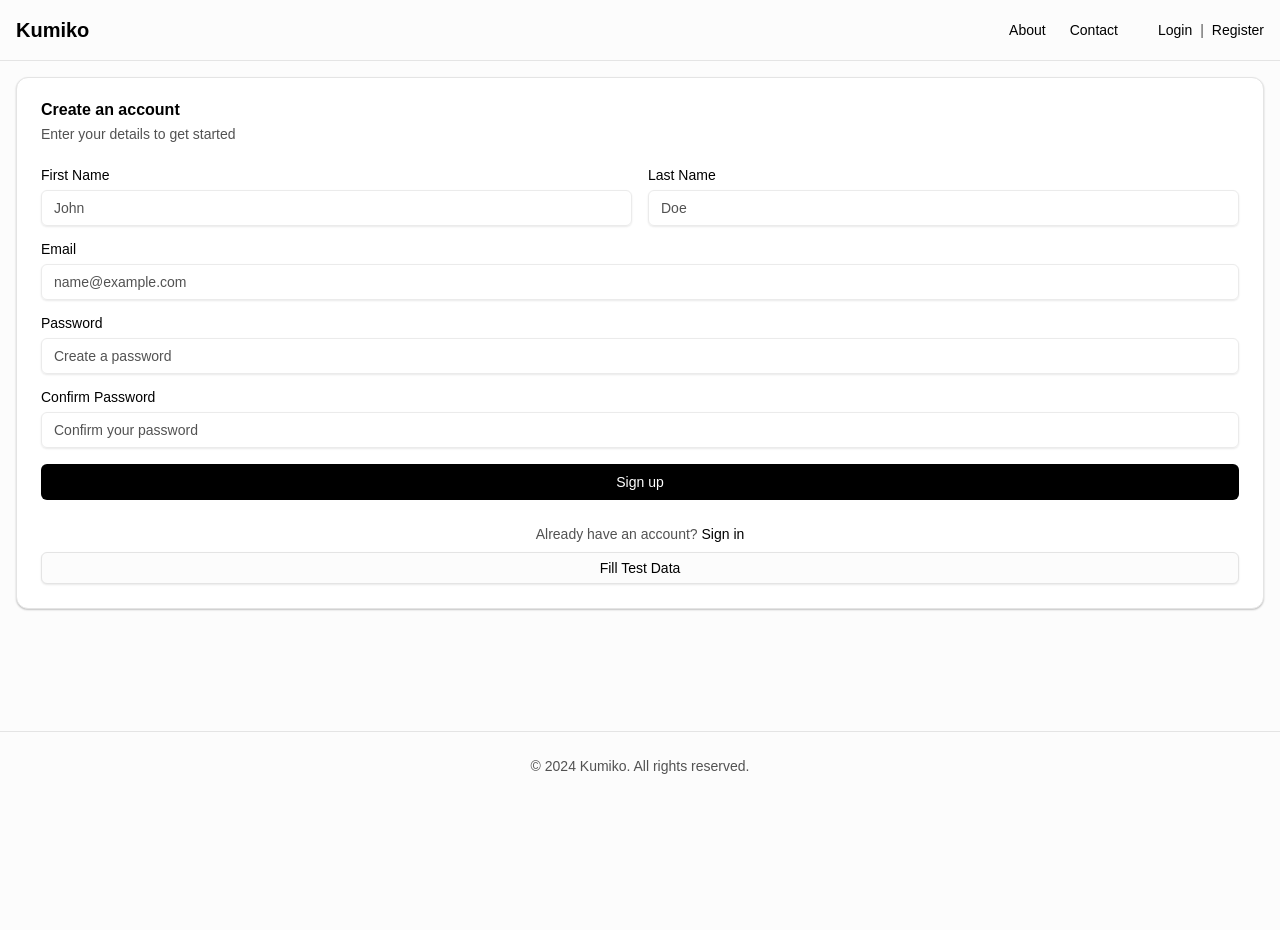
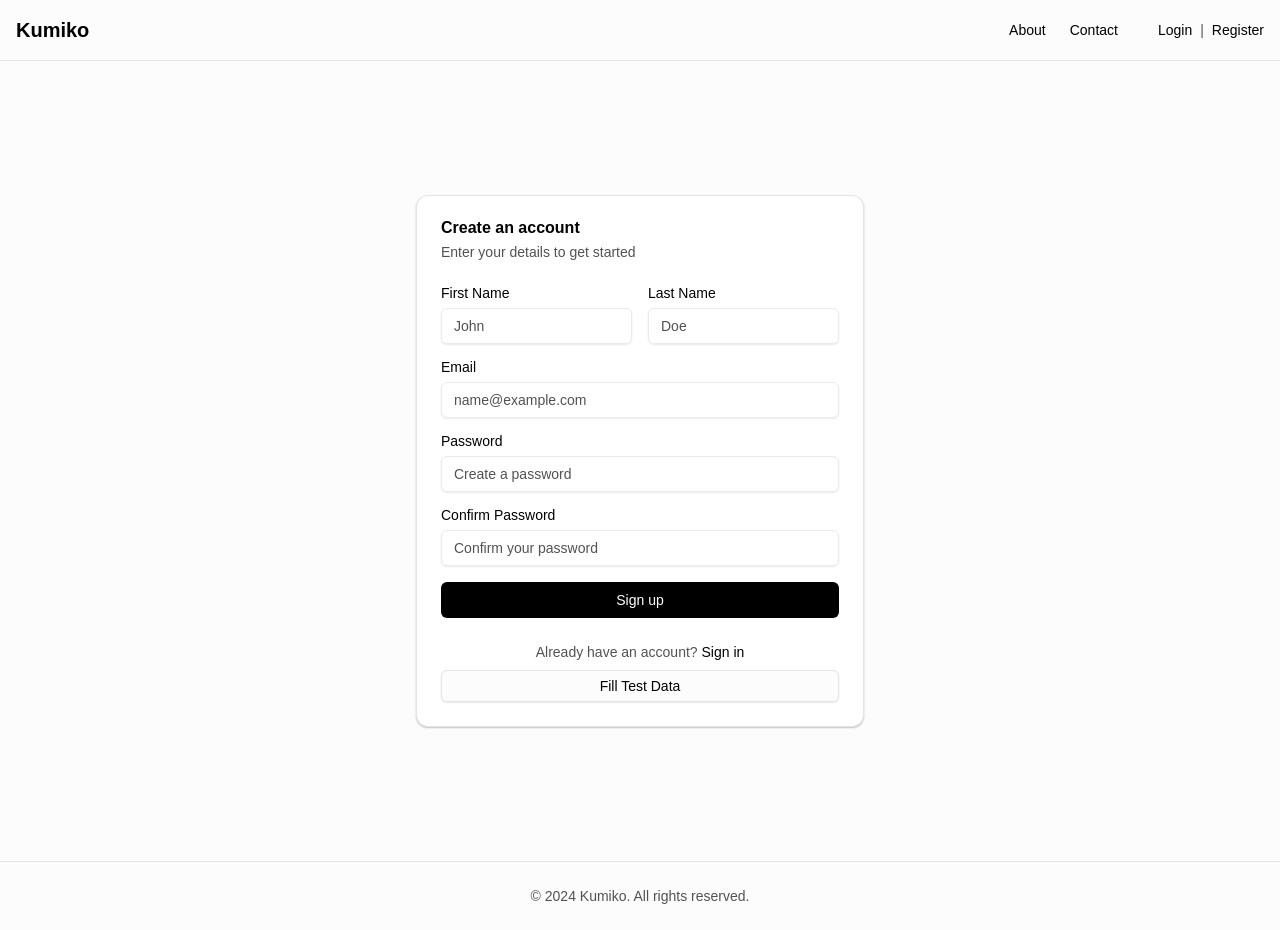
Before and after one commit to duboyz/kumiko, a Next.js app in the folder web/: page /register in a window 1280 px wide. Before the commit the page ends 800 px from the top, so only its background shows below. Built offline with nearby package versions, Linux system fonts and the light colour scheme; no server answers.

Commit message:
centered login and signup forms

```diff
--- a/web/src/app/(public)/login/page.tsx
+++ b/web/src/app/(public)/login/page.tsx
@@ -48,7 +48,8 @@
   });
 
   const fillTestData = () => {
-    form.setValue("email", "test@example.com");
+    // form.setValue("email", "test@example.com");
+    form.setValue("email", "john.doe@example.com");
     form.setValue("password", "password123");
   };
 
@@ -66,7 +67,8 @@
   };
 
   return (
-    <ContentContainer>
+    <div className="min-h-screen flex items-center justify-center p-4">
+      <div className="w-full max-w-md">
         <Card>
           <CardHeader>
             <CardTitle>Welcome back</CardTitle>
@@ -76,7 +78,10 @@
           </CardHeader>
           <CardContent>
             <Form {...form}>
-            <form onSubmit={form.handleSubmit(onSubmit)} className="space-y-4">
+              <form
+                onSubmit={form.handleSubmit(onSubmit)}
+                className="space-y-4"
+              >
                 <FormField
                   control={form.control}
                   name="email"
@@ -148,6 +153,7 @@
             </Button>
           )}
         </Card>
-    </ContentContainer>
+      </div>
+    </div>
   );
 }
--- a/web/src/app/(public)/register/page.tsx
+++ b/web/src/app/(public)/register/page.tsx
@@ -87,7 +87,8 @@
   };
 
   return (
-    <ContentContainer>
+    <div className="min-h-screen flex items-center justify-center p-4">
+      <div className="w-full max-w-md">
         <Card>
           <CardHeader>
             <CardTitle>Create an account</CardTitle>
@@ -95,7 +96,10 @@
           </CardHeader>
           <CardContent>
             <Form {...form}>
-            <form onSubmit={form.handleSubmit(onSubmit)} className="space-y-4">
+              <form
+                onSubmit={form.handleSubmit(onSubmit)}
+                className="space-y-4"
+              >
                 <div className="grid grid-cols-2 gap-4">
                   <FormField
                     control={form.control}
@@ -190,7 +194,9 @@
                   className="w-full"
                   disabled={registerMutation.isPending}
                 >
-                {registerMutation.isPending ? "Creating account..." : "Sign up"}
+                  {registerMutation.isPending
+                    ? "Creating account..."
+                    : "Sign up"}
                 </Button>
               </form>
             </Form>
@@ -215,6 +221,7 @@
             )}
           </CardFooter>
         </Card>
-    </ContentContainer>
+      </div>
+    </div>
   );
 }
```
Lines whose indentation alone changed are shown as unchanged.
